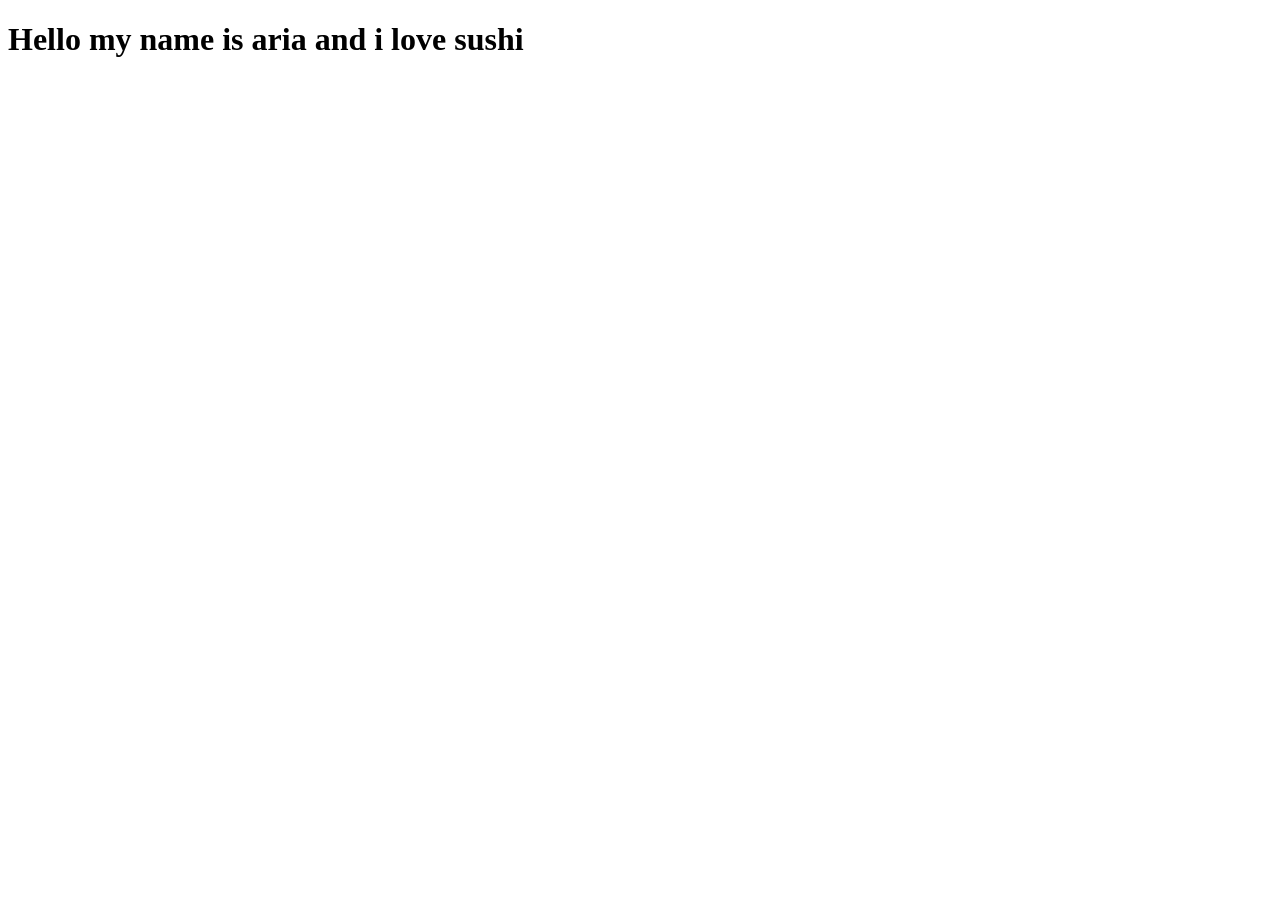
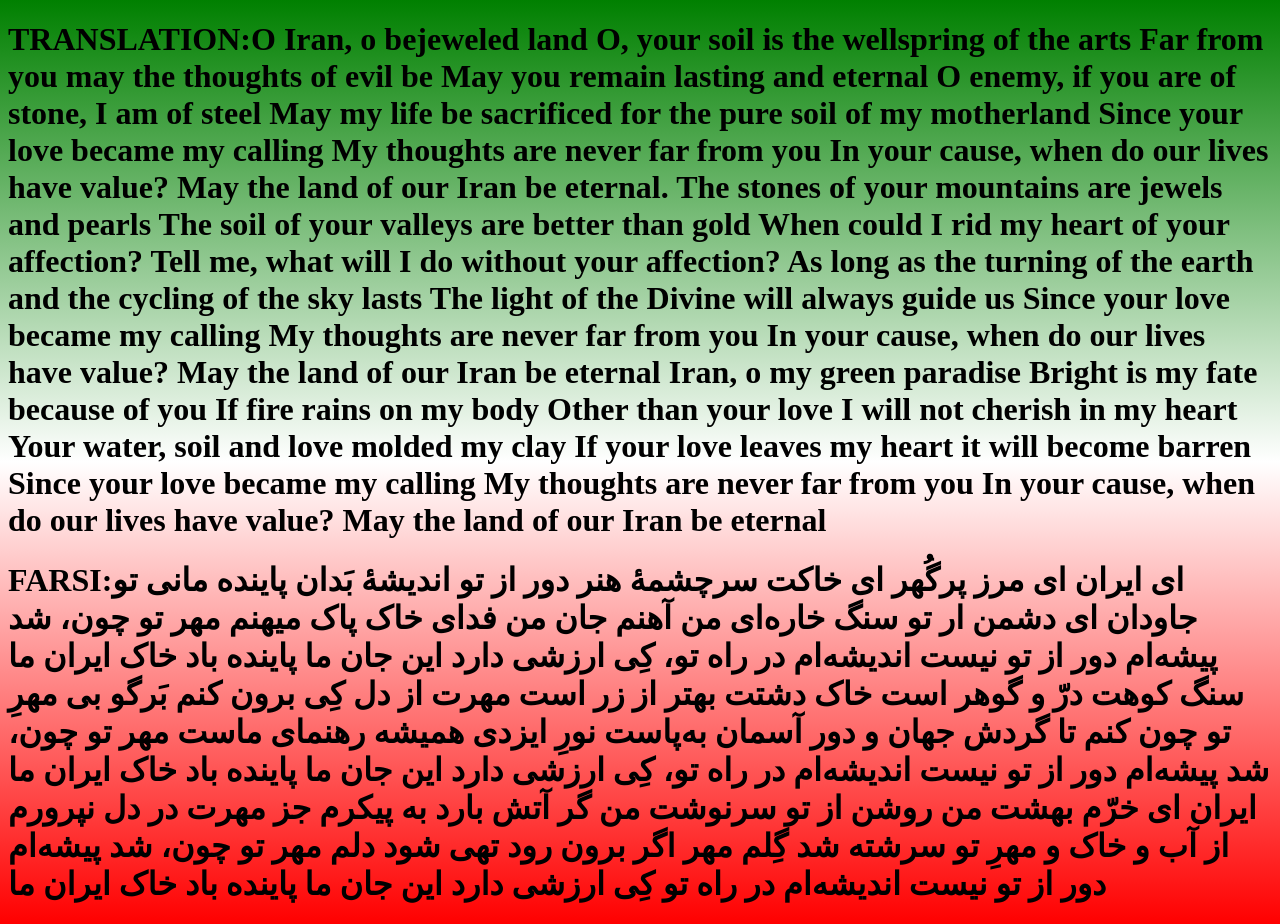
Before and after one commit to Ariacoding/EY-IRAN-SONG-Translation-LYRICS, a plain HTML site: page index.html in a window 1280 px wide. Before the commit the page ends 800 px from the top, so only its background shows below. Drawn offline with Linux system fonts and the light colour scheme.

Commit message:
EY IRAN SONG

```diff
--- a/index.css
+++ b/index.css
@@ -0,0 +1,3 @@
+.colour {
+     background-image: linear-gradient(green,white,red)
+}
--- a/index.html
+++ b/index.html
@@ -2,13 +2,79 @@
 <html>
 
 <head>
-    <title>
-        Aria's Personal Website
-    </title>
+    <link rel="stylesheet" href="index.css" />
+    <script src="./index.js"></script>
+
+    <title>Ey Iran Song</title>
 </head>
 
-<body>
-    <h1>Hello my name is aria and i love sushi</h1>
+<body class="colour">
+    <h1> TRANSLATION:O Iran, o bejeweled land
+        O, your soil is the wellspring of the arts
+        Far from you may the thoughts of evil be
+        May you remain lasting and eternal
+        O enemy, if you are of stone, I am of steel
+        May my life be sacrificed for the pure soil of my motherland
+        Since your love became my calling
+        My thoughts are never far from you
+        In your cause, when do our lives have value?
+        May the land of our Iran be eternal.
+
+        The stones of your mountains are jewels and pearls
+        The soil of your valleys are better than gold
+        When could I rid my heart of your affection?
+        Tell me, what will I do without your affection?
+        As long as the turning of the earth and the cycling of the sky lasts
+        The light of the Divine will always guide us
+        Since your love became my calling
+        My thoughts are never far from you
+        In your cause, when do our lives have value?
+        May the land of our Iran be eternal
+
+        Iran, o my green paradise
+        Bright is my fate because of you
+        If fire rains on my body
+        Other than your love I will not cherish in my heart
+        Your water, soil and love molded my clay
+        If your love leaves my heart it will become barren
+        Since your love became my calling
+        My thoughts are never far from you
+        In your cause, when do our lives have value?
+        May the land of our Iran be eternal
+    </h1>
+    <h1>FARSI:ای ایران ای مرز پرگُهر
+        ای خاکت سرچشمهٔ هنر
+        دور از تو اندیشهٔ بَدان
+        پاینده مانی تو جاودان
+        ای دشمن ار تو سنگ خاره‌ای من آهنم
+        جان من فدای خاک پاک میهنم
+        مهر تو چون، شد پیشه‌ام
+        دور از تو نیست اندیشه‌ام
+        در راه تو، کِی ارزشی دارد این جان ما
+        پاینده باد خاک ایران ما
+
+        سنگ کوهت درّ و گوهر است
+        خاک دشتت بهتر از زر است
+        مهرت از دل کِی برون کنم
+        بَرگو بی مهرِ تو چون کنم
+        تا گردش جهان و دور آسمان به‌پاست
+        نورِ ایزدی همیشه رهنمای ماست
+        مهر تو چون، شد پیشه‌ام
+        دور از تو نیست اندیشه‌ام
+        در راه تو، کِی ارزشی دارد این جان ما
+        پاینده باد خاک ایران ما
+
+        ایران ای خرّم بهشت من
+        روشن از تو سرنوشت من
+        گر آتش بارد به پیکرم
+        جز مهرت در دل نپرورم
+        از آب و خاک و مهرِ تو سرشته شد گِلم
+        مهر اگر برون رود تهی شود دلم
+        مهر تو چون، شد پیشه‌ام
+        دور از تو نیست اندیشه‌ام
+        در راه تو کِی ارزشی دارد این جان ما
+        پاینده باد خاک ایران ما
+    </h1>
 </body>
 
 </html>
```
